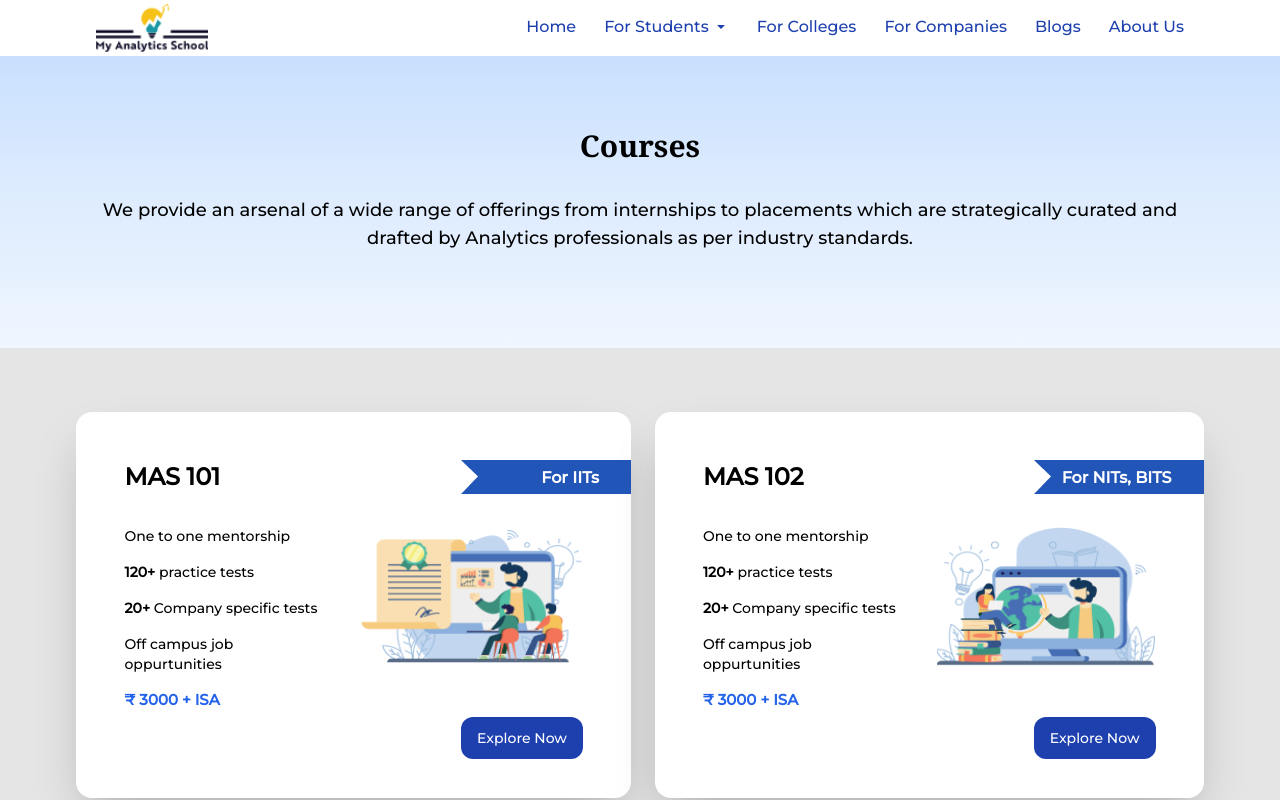
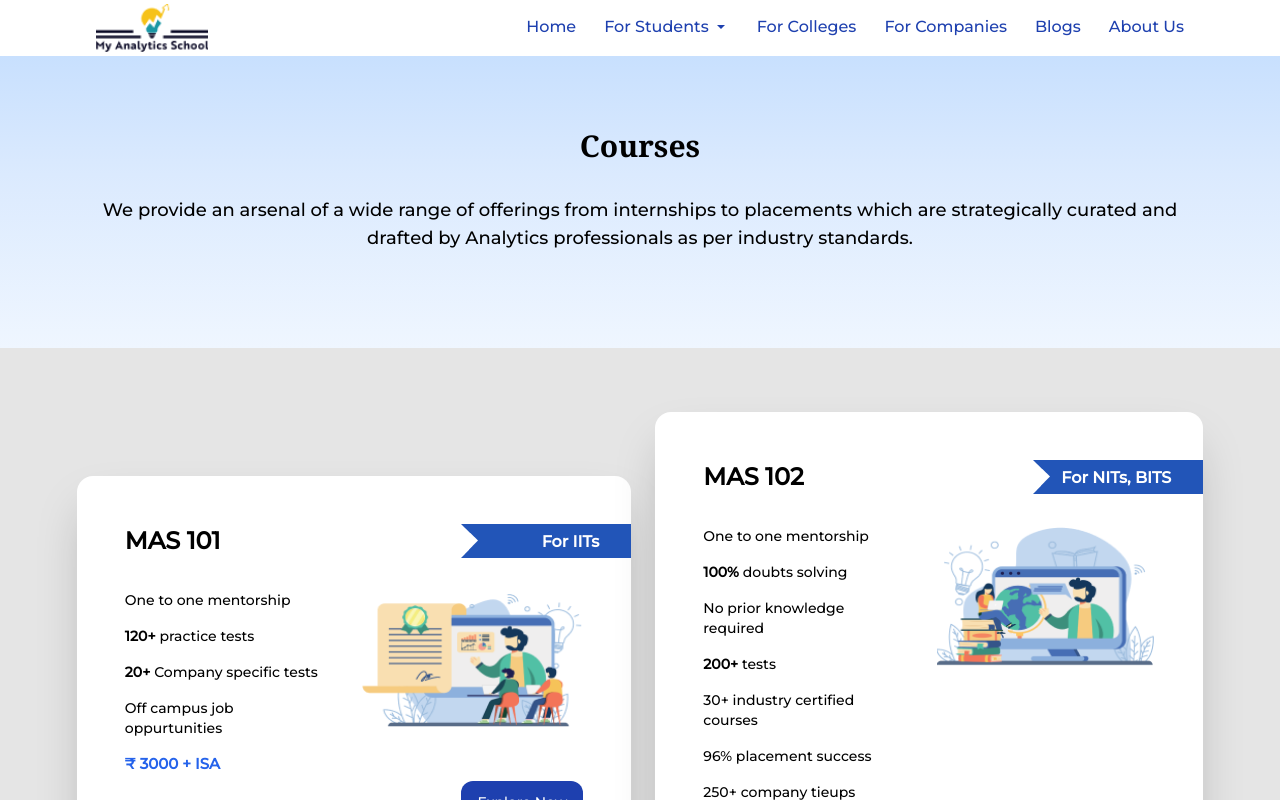
Before and after one commit to 100bhagya/mas-website-react, a React (Create React App) app: page /courses in a window 1280 px wide. Shown: the top 800 px of the page. Built offline with nearby package versions, Linux system fonts and the light colour scheme.

Commit message:
added changes in mas 102

```diff
--- a/src/pages/Companies.js
+++ b/src/pages/Companies.js
@@ -335,16 +335,7 @@ const Companies = () => {
               process and making the freshers hiring process efficient"
             </p>
           </div>
-          <iframe
-            width="590"
-            height="340"
-            src="https://www.youtube.com/embed/pKyiLrMLQ80"
-            title="YouTube video player"
-            frameborder="0"
-            allow="accelerometer; autoplay; clipboard-write; encrypted-media; gyroscope; picture-in-picture"
-            allowfullscreen
-            className=" rounded-2xl"
-          ></iframe>
+          <iframe width="560" height="315" src="https://www.youtube.com/embed/_qUgS1jCDfo" title="YouTube video player" frameborder="0" allow="accelerometer; autoplay; clipboard-write; encrypted-media; gyroscope; picture-in-picture; web-share" allowfullscreen></iframe>
         </div>
       </section>
       <section>
--- a/src/pages/Courses.js
+++ b/src/pages/Courses.js
@@ -103,16 +103,19 @@ const Courses = () => {
                     className="w-1/2 h-36 md:ml-8"
                   />
               <div className="text-sm min-w-xl">
-                <p className="mb-4">One to one mentorship</p>
+              <p className="mb-4">One to one mentorship</p>
                 <p className="mb-4">
-                  <b>120+</b> practice tests
+                  <b>100%</b> doubts solving
                 </p>
                 <p className="mb-4">
-                  <b>20+ </b> Company specific tests
+                  No prior knowledge required
                 </p>
                 <p className="mb-4">
-                  Off campus job oppurtunities
+                  <b>200+</b> tests
                 </p>
+                <p className="mb-4">30+ industry certified courses</p>
+                <p className="mb-4">96% placement success</p>
+                <p className="mb-4">250+ company tieups</p>
                 <p className="text-[15px] font-semibold text-blue-600">
                   ₹ 3000 + ISA
                 </p>
--- a/src/pages/MAS101.js
+++ b/src/pages/MAS101.js
@@ -122,7 +122,7 @@ const MAS101 = () => {
             </p>
           </div>
           <a
-            href="https://forms.gle/ZUh3tNwVDVYjEKjC8"
+            href="https://forms.gle/4tQTMUBoXmMCVdGh7"
             className=" py-3 px-8 bg-blue-700 rounded-2xl text-white"
             target="_blank"
             rel="noopener noreferrer">
--- a/src/pages/MAS102.js
+++ b/src/pages/MAS102.js
@@ -120,7 +120,7 @@ const MAS102 = () => {
             </p>
           </div>
           <a
-            href="https://forms.gle/cXWbbK3aJMSdXDkW7"
+            href="https://forms.gle/3vRSnaxiVob1YGz46"
             className="py-3 px-8 bg-blue-700 rounded-2xl text-white"
             target="_blank"
             rel="noopener noreferrer">
```
